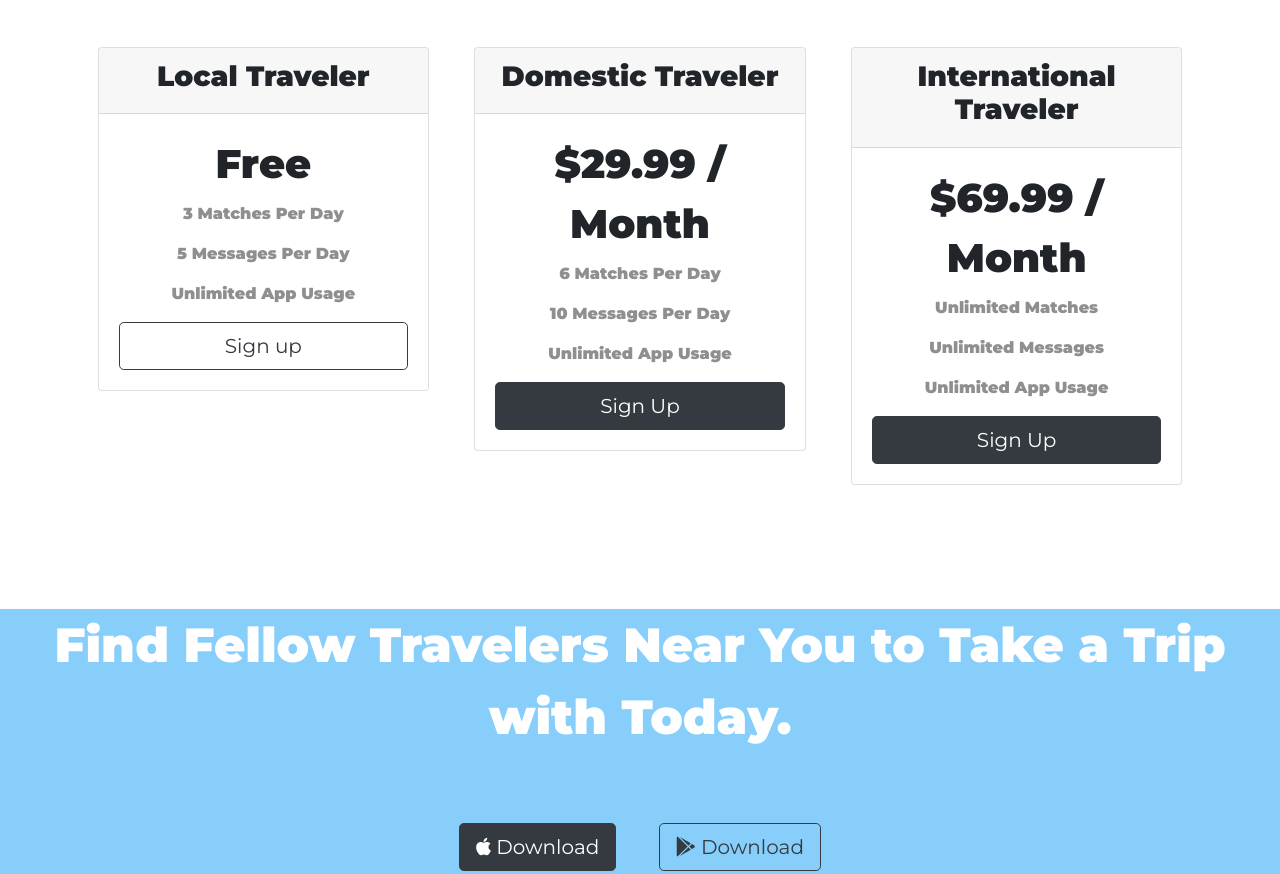
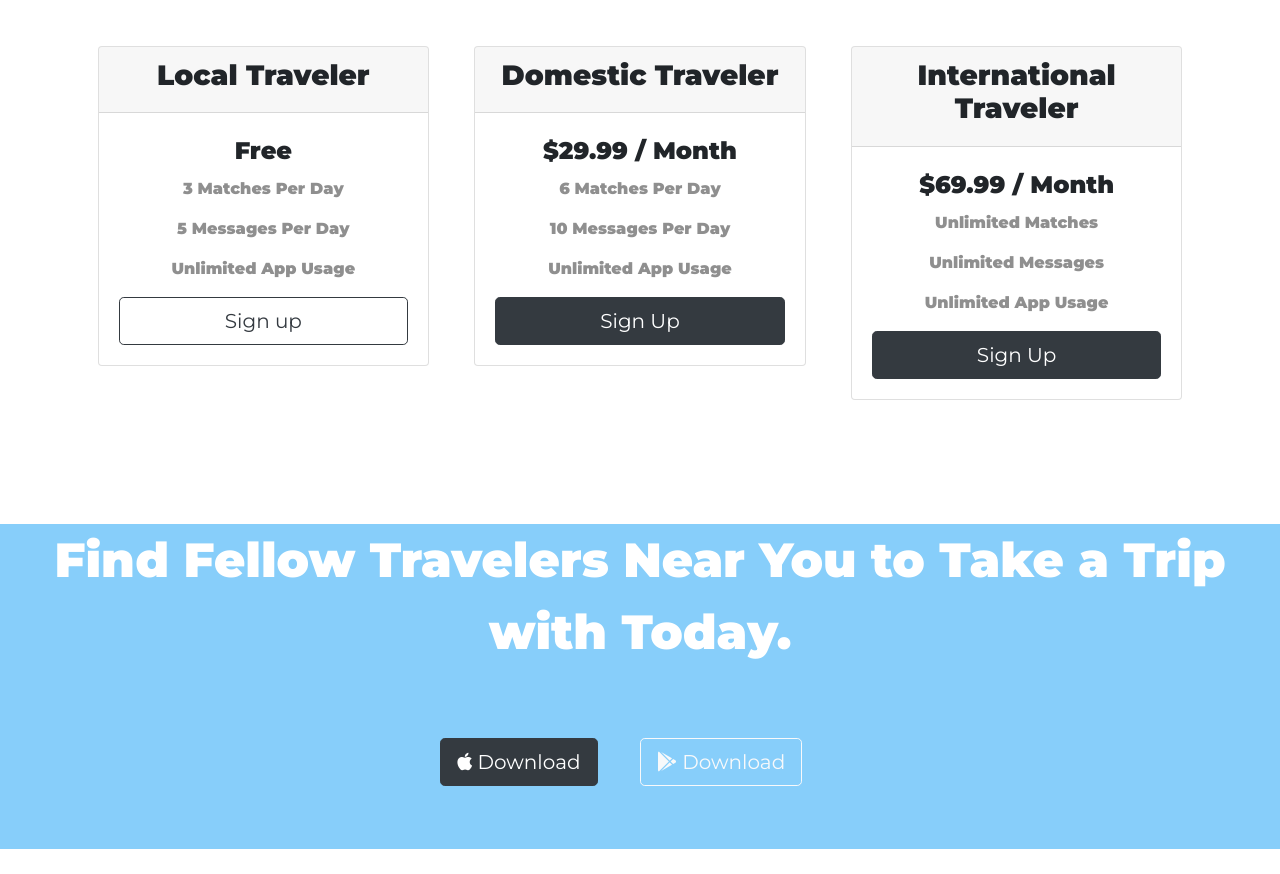
Before and after one commit to TanishaV842/travelPal, a plain HTML site: page index.html in a window 1280 px wide. Shown: the part 1620-2494 px from the top of the page. Drawn offline with nearby package versions, Linux system fonts and the light colour scheme.

Commit message:
Fix icon margin & download btn outline

```diff
--- a/css/styles.css
+++ b/css/styles.css
@@ -122,7 +122,7 @@ body {
 
 .icon {
     color: #7093DB;
-    margin-bottom: 1rem;
+    margin-bottom: 5%;
 }
 
 .icon:hover {
@@ -175,7 +175,7 @@ body {
 }
 
 .price-text {
-    font-size: 2.5rem;
+    font-size: 1.5rem;
     line-height: 1.5;
 }
 
--- a/index.html
+++ b/index.html
@@ -205,8 +205,8 @@
             <h3 class="bg-heading">Find Fellow Travelers Near You to Take a Trip with Today.</h3>
             <button type="button" class="btn btn-dark btn-lg download-button"> <i class="fa fa-apple"
                     aria-hidden="true"></i> Download</button>
-            <button type="button" class="btn btn-lg btn-outline-dark download button"><i class="fab fa-google-play"></i>
-                <aria-hidden="true"></i> Download
+            <button type="button" class="btn btn-lg btn-outline-light download-button">
+                <i class="fab fa-google-play"></i> Download
             </button>
 
         </div>
```
